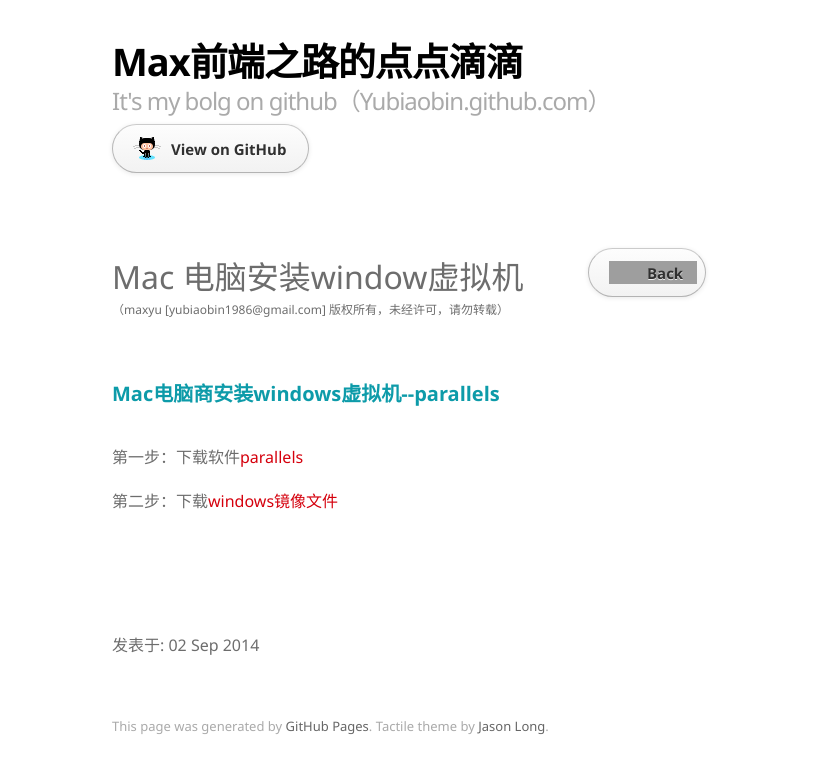
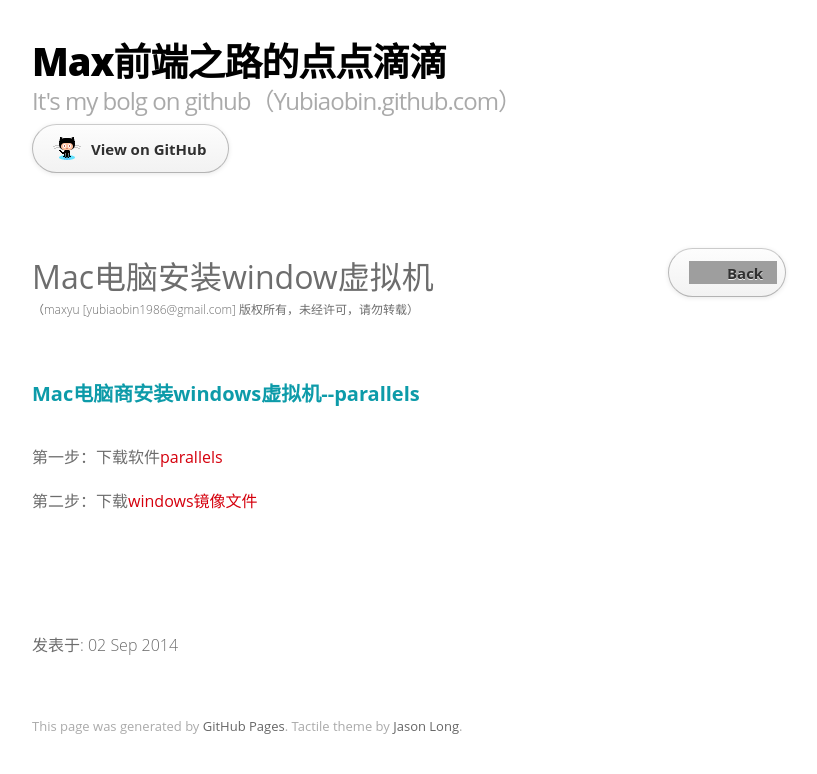
Before and after one commit to yubiaobin/yubiaobin.github.io, a Jekyll site: the page built from _posts/2014-09-02-window-parallels.html, in a window 1280 px wide. Shown: the top 774 px of the page, without its empty margins (218-1035 px from the left). Built offline with Jekyll 4.4.1, drawn with Linux system fonts in a browser that asks for light colours; nearby versions of some CDN libraries; comment, search, counter and statistics services are not loaded; grey boxes are pictures that could not be loaded.

Commit message:
modified index page style

```diff
--- a/_posts/2014-09-02-window-parallels.html
+++ b/_posts/2014-09-02-window-parallels.html
@@ -1,6 +1,6 @@
 ---
 layout: default_post
-title : Mac 电脑安装window虚拟机
+title : Mac电脑安装window虚拟机
 ---
 
 
--- a/css/layout.css
+++ b/css/layout.css
@@ -61,6 +61,7 @@
     font-family: Michroma,'Segoe UI Light','Segoe UI','Segoe UI WP','Microsoft Jhenghei','微软雅黑',sans-serif,Times;
     text-shadow: 0 1px 0 rgba(255, 255, 255, 0.8);
     color: #6d6d6d;
+    font-family: "Open Sans",Arial,"Hiragino Sans GB","Microsoft YaHei","微软雅黑","STHeiti","WenQuanYi Micro Hei",SimSun,sans-serif;
 }
 
 a {
@@ -100,11 +101,11 @@
 
 
 #container {
-  min-height: 595px;
+  min-height: 600px;
 }
 
 .inner {
-  width: 620px;
+  width: 780px;
   margin: 0 auto;
 }
 
@@ -436,9 +437,11 @@
     cursor:pointer;
 }
 .index_list li a {
-  color: #d5000d;
-  background:#ededed;
+  color: #333;
+  font-size:24px;
+  /*background:#ededed;*/
   cursor:pointer;
+  font-family: "Open Sans",Arial,"Hiragino Sans GB","Microsoft YaHei","微软雅黑","STHeiti","WenQuanYi Micro Hei",SimSun,sans-serif;
 }
 .index_list li a:hover {
   color: #c5000c;
```
Also changed, not shown: 1 other file.
